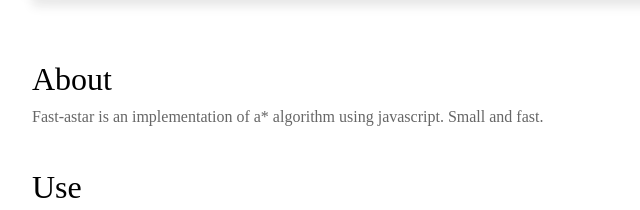
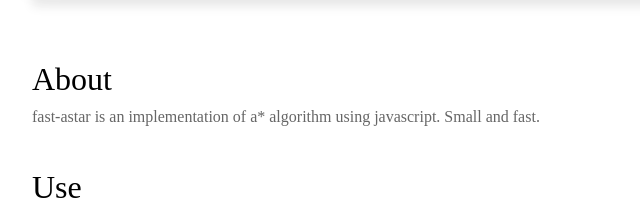
Before and after one commit to sbfkcel/fast-astar, a plain HTML site: page index.html in a window 1280 px wide. Shown: the part 820-1030 px from the top of the page, 107-747 px from the left. Drawn offline with nearby package versions, Linux system fonts and the light colour scheme; a script that the page names is missing.

Commit message:
调整描述错误

```diff
--- a/index.html
+++ b/index.html
@@ -39,7 +39,7 @@
 		<div class="app" id="app"></div>
 		<div class="result" id="result"></div>
 		<h2>About</h2>
-		<p>Fast-astar is an implementation of a* algorithm using javascript. Small and fast.</p>
+		<p>fast-astar is an implementation of a* algorithm using javascript. Small and fast.</p>
 		<h2>Use</h2>
 		<p>Install fast-astar using npm or introduce Grid.js and Astar.js on the page</p>
 		<pre>
```
